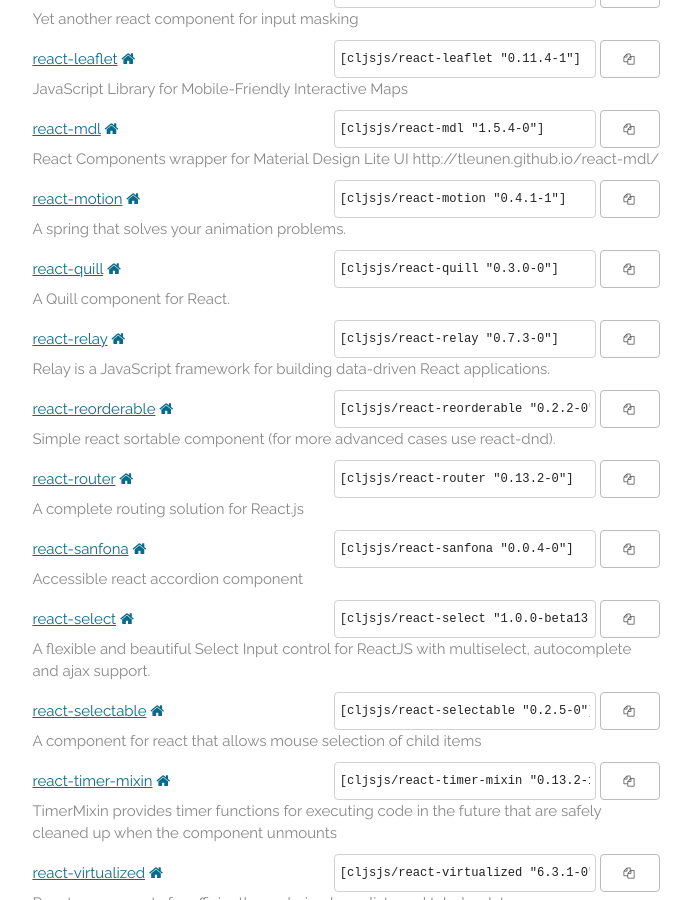
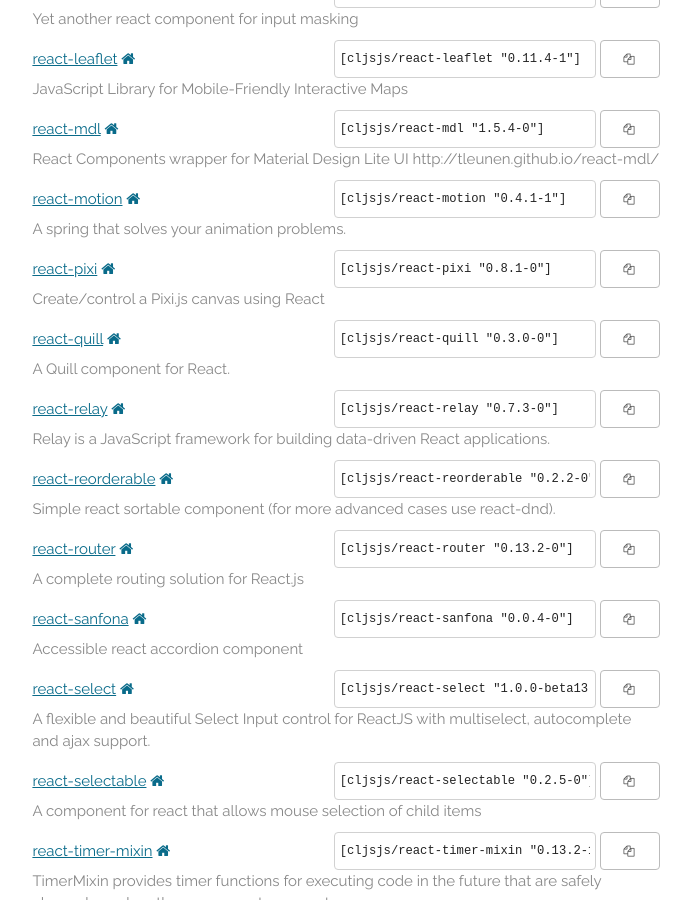
Before and after one commit to cljsjs/cljsjs.github.io, a Jekyll site: the page built from index.markdown, in a window 1280 px wide and 900 px high, scrolled down 13159 px. Shown: the whole window, without its empty margins (294-985 px from the left). Built offline with Jekyll 4.4.1, drawn with Linux system fonts in a browser that asks for light colours; nearby versions of some CDN libraries; comment, search, counter and statistics services are not loaded.

Commit message:
Automatic update

```diff
--- a/_includes/packages.html
+++ b/_includes/packages.html
@@ -1521,6 +1521,15 @@
     <p class="description">A spring that solves your animation problems.</p>
   </li>
   <li>
+    <a href="https://clojars.org/cljsjs/react-pixi">react-pixi</a>
+    <a href="https://github.com/Izzimach/react-pixi" target="new"><i class="fa fa-home"></i></a>
+    <span class="clojars">
+      <input type="text" value='[cljsjs/react-pixi "0.8.1-0"]'/>
+      <button data-clipboard-text='[cljsjs/react-pixi "0.8.1-0"]'><i class="fa fa-copy"></i></button>
+    </span>
+    <p class="description">Create/control a Pixi.js canvas using React</p>
+  </li>
+  <li>
     <a href="https://clojars.org/cljsjs/react-quill">react-quill</a>
     <a href="http://zenoamaro.github.io/react-quill/" target="new"><i class="fa fa-home"></i></a>
     <span class="clojars">
```
